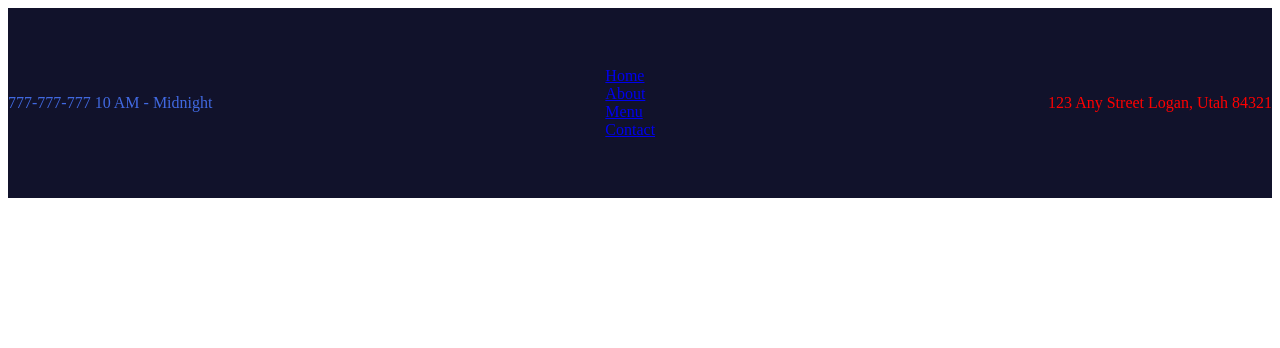
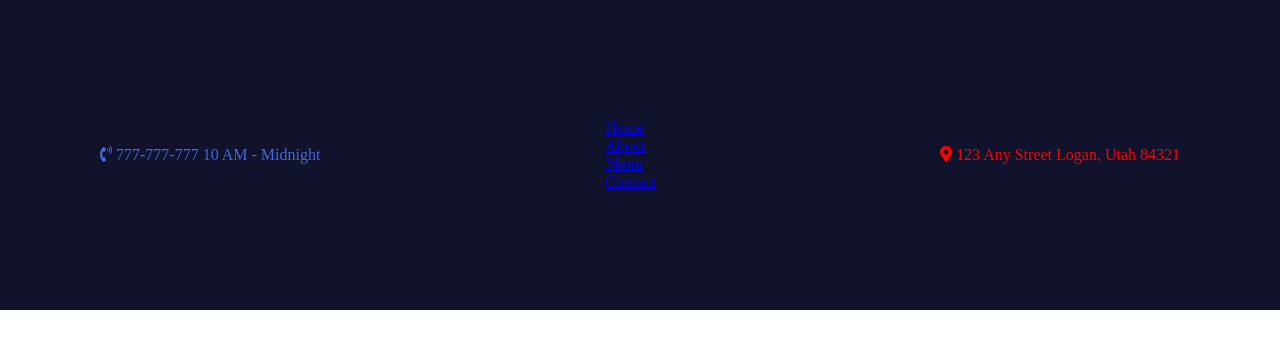
Before and after one commit to ErickLandaverry/Fantastic-Fries-Restaurant, a plain HTML site: page index.html in a window 1280 px wide. Drawn offline with Linux system fonts and the light colour scheme.

Commit message:
implemented Font Awesome icons

```diff
--- a/index.html
+++ b/index.html
@@ -4,6 +4,8 @@
     <meta charset="utf-8">
     <title>Homepage</title>
     <meta name="viewport" content="width=device-width, initial-scale=1">
+
+    <link rel="stylesheet" href="https://use.fontawesome.com/releases/v5.7.2/css/all.css" integrity="sha384-fnmOCqbTlWIlj8LyTjo7mOUStjsKC4pOpQbqyi7RrhN7udi9RwhKkMHpvLbHG9Sr" crossorigin="anonymous">
     <link rel="stylesheet" href="styles.css">
 
 
@@ -11,7 +13,9 @@
 <body>
     <div class="navigation-wrapper">
         <div class="contact-hours-wrapper">
-            777-777-777 10 AM - Midnight
+            <i class="fas fa-phone-volume"></i>
+            777-777-777
+            10 AM - Midnight
         </div>
         <!-- Link Wraooer -->
         <div>
@@ -37,6 +41,7 @@
         </div>
 
         <div class="address-wrapper">
+            <i class="fas fa-map-marker-alt"></i>
             123 Any Street
             Logan, Utah 84321
         </div>
--- a/styles.css
+++ b/styles.css
@@ -1,3 +1,7 @@
+/* Common styles */
+body {
+    margin: 0px;
+}
 /* Common nav Styles */
 .navigation-wrapper {
     height: 190px;
@@ -7,6 +11,7 @@
     display: flex;
     justify-content: space-between;
     align-items: center;
+    padding: 60px 100px;
 
 }
 .contact-hours-wrapper{
```
